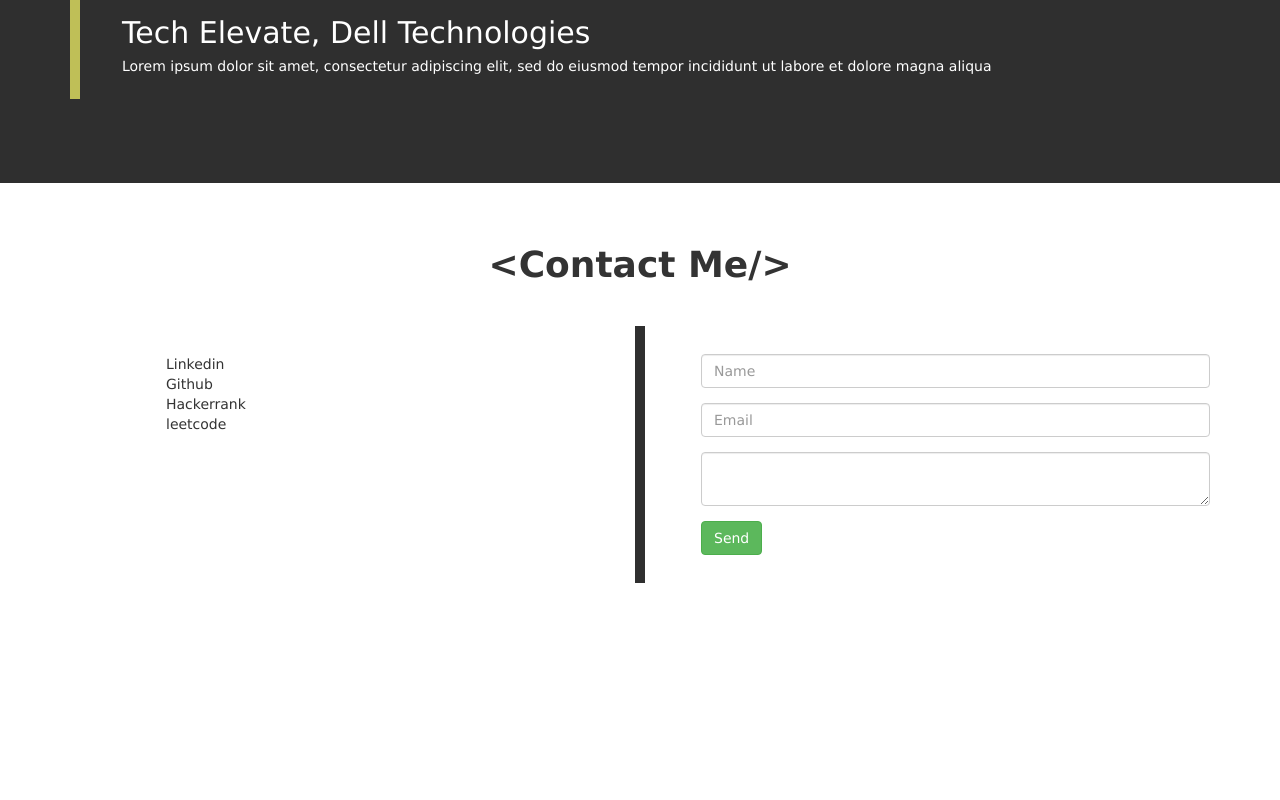
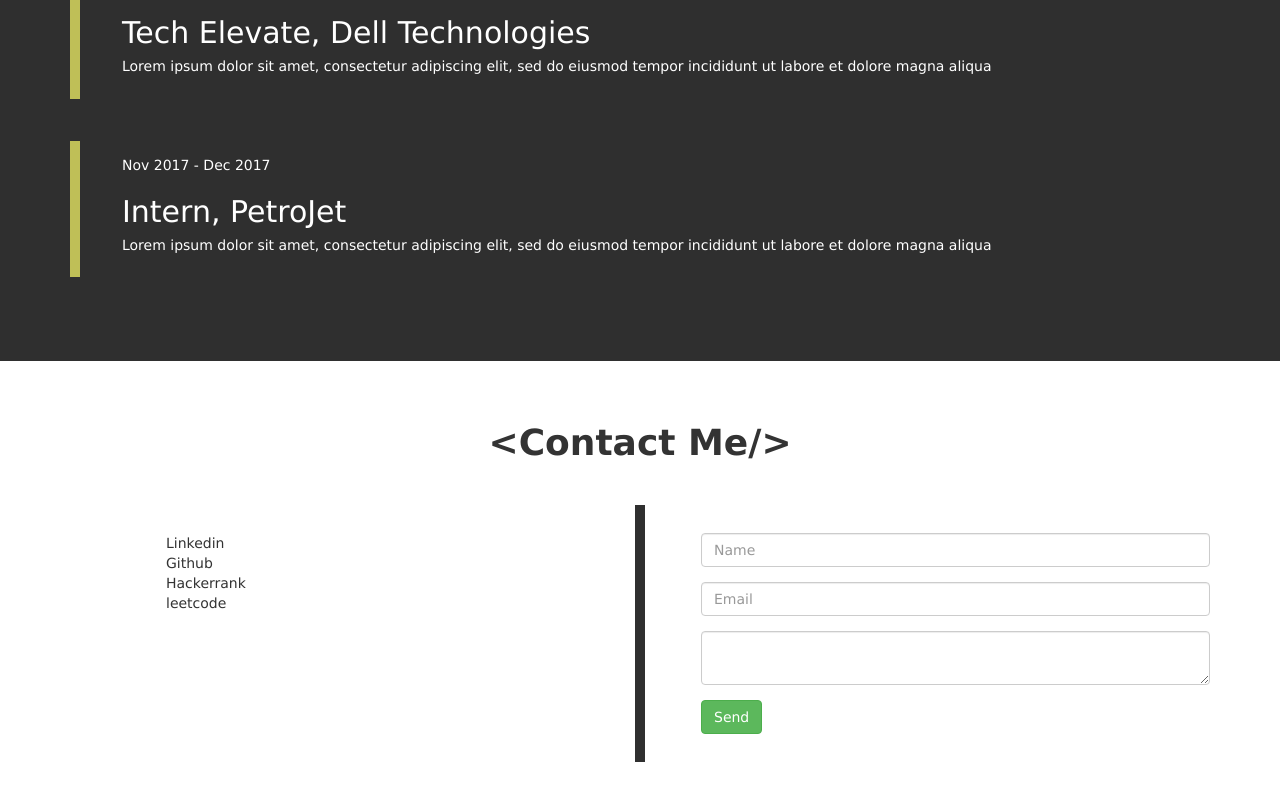
Before and after one commit to afifialaa/portfolio, an Angular app: page / in a window 1280 px wide. Shown: the part 2629-3429 px from the top of the page. Before the commit the page ends 3254 px from the top, so only its background shows below. Built offline with nearby package versions, Linux system fonts and the light colour scheme.

Commit message:
experience animation

```diff
--- a/src/app/experience/experience.component.css
+++ b/src/app/experience/experience.component.css
@@ -19,6 +19,15 @@
     content: '/>'
 }
 
+@keyframes example {
+    from {
+        border-left: 10px solid var(--accent-color);
+    }
+    to {
+        border-left: 30px solid var(--accent-color);
+    }
+}
+
 .exp-item{
     padding: 1em 0em 1em 3em;
     margin: 3em 0;
@@ -27,5 +36,7 @@
 
 
 .exp-item:hover{
-    border-left: 20px solid var(--accent-color);
+    /* border-left: 20px solid var(--accent-color); */
+    animation: example 0.3s linear 1 normal forwards;
+    cursor: pointer;
 }
--- a/src/app/experience/experience.component.html
+++ b/src/app/experience/experience.component.html
@@ -23,5 +23,16 @@
                 <h5> Lorem ipsum dolor sit amet, consectetur adipiscing elit, sed do eiusmod tempor incididunt ut labore et dolore magna aliqua</h5>
             </div>
         </div>
+        <div class="exp-item">
+            <div class="date">
+                Nov 2017 - Dec 2017
+            </div>
+            <div class="title">
+                <h2> Intern, PetroJet </h2>
+            </div>
+            <div class="description">
+                <h5> Lorem ipsum dolor sit amet, consectetur adipiscing elit, sed do eiusmod tempor incididunt ut labore et dolore magna aliqua</h5>
+            </div>
+        </div>
     </div>
 </div>
```
